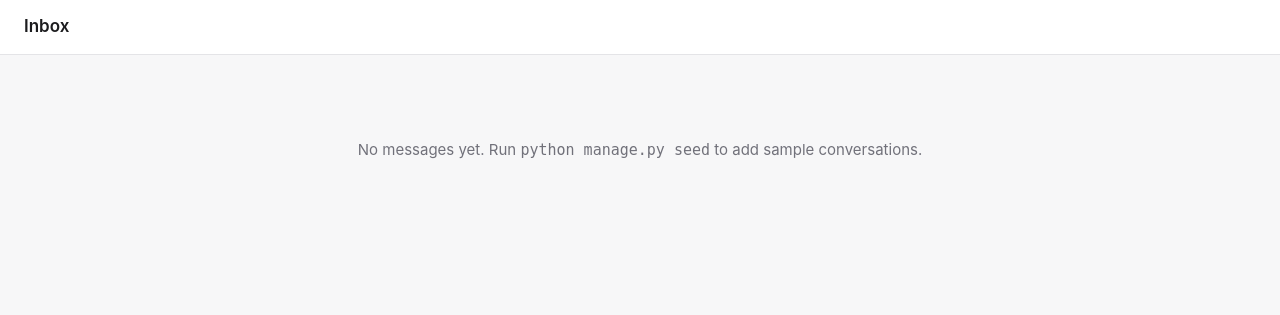
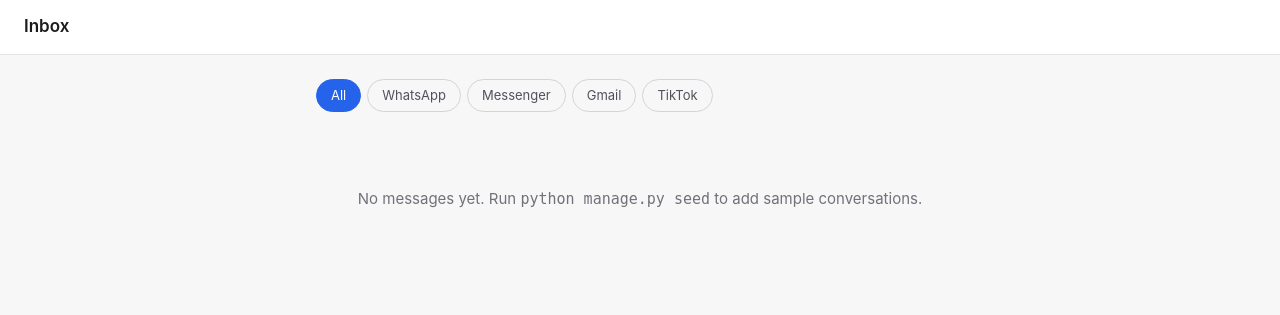
Before and after one commit to Phurba2/all_chat, a Django app: page / in a window 1280 px wide. Shown: the top 315 px of the page. Run offline with Django 5.2, Linux system fonts and the light colour scheme; data that the repository does not hold is empty.

Commit message:
Organize inbox by platform tabs: WhatsApp, Messenger, Gmail, TikTok
Trim channels down to four (drops Instagram/website chat), add a TikTok
channel, and add platform tabs to the dashboard that filter conversations
by channel while keeping the All view. Email threads now show "Gmail" as
their channel label.

🤖 Generated with Codebuff
Co-Authored-By: Codebuff <noreply@codebuff.com>

```diff
--- a/inbox/urls.py
+++ b/inbox/urls.py
@@ -4,5 +4,6 @@ from . import views
 
 urlpatterns = [
     path("", views.inbox, name="inbox"),
+    path("channel/<str:channel>/", views.inbox, name="channel"),
     path("c/<str:channel>/<str:contact>/", views.conversation, name="conversation"),
 ]
--- a/inbox/views.py
+++ b/inbox/views.py
@@ -5,19 +5,22 @@ from .gmail import is_configured, send_reply
 from .models import Message
 
 
-def inbox(request):
-    """Group all messages by (channel, contact) into conversations."""
+def inbox(request, channel=None):
+    """Group all messages by (channel, contact) into conversations, optionally filtered by channel."""
     names = dict(Message.CHANNELS)
+    qs = Message.objects.all()
+    if channel:
+        qs = qs.filter(channel=channel)
     conversations = {}
-    for m in Message.objects.all():
+    for m in qs:
         key = (m.channel, m.contact)
-        conv = conversations.setdefault(key, {"channel": m.channel, "channel_name": names[m.channel], "contact": m.contact, "unread": 0, "last": m})
+        conv = conversations.setdefault(key, {"channel": m.channel, "channel_name": names.get(m.channel, m.channel), "contact": m.contact, "unread": 0, "last": m})
         if not m.is_read and m.direction == "in":
             conv["unread"] += 1
         if m.created_at >= conv["last"].created_at:
             conv["last"] = m
     order = sorted(conversations.values(), key=lambda c: c["last"].created_at, reverse=True)
-    return render(request, "inbox.html", {"conversations": order})
+    return render(request, "inbox.html", {"conversations": order, "current": channel, "channels": Message.CHANNELS})
 
 
 def conversation(request, channel, contact):
@@ -35,4 +38,4 @@ def conversation(request, channel, contact):
             Message.objects.create(channel=channel, contact=contact, direction="out", text=text, is_read=True)
             return redirect("conversation", channel=channel, contact=contact)
     thread.filter(direction="in", is_read=False).update(is_read=True)  # mark read on open
-    return render(request, "conversation.html", {"thread": thread, "channel": channel, "contact": contact})
+    return render(request, "conversation.html", {"thread": thread, "channel": channel, "channel_name": dict(Message.CHANNELS).get(channel, channel), "contact": contact})
--- a/templates/base.html
+++ b/templates/base.html
@@ -28,6 +28,9 @@
   input[type=text]:focus { border-color: #2563eb; }
   button { background: #2563eb; color: #fff; border: 0; border-radius: 99px; padding: 10px 20px; font: inherit; cursor: pointer; }
   button:hover { background: #1d4ed8; }
+  .tab { padding: 6px 14px; border-radius: 99px; border: 1px solid #d4d4d8; color: #52525b; text-decoration: none; font-size: 13px; }
+  .tab:hover { border-color: #2563eb; color: #2563eb; }
+  .tab.active { background: #2563eb; border-color: #2563eb; color: #fff; }
   .empty { text-align: center; color: #71717a; padding: 60px 0; }
   .thread { display: flex; flex-direction: column; }
   .back { display: inline-block; margin-bottom: 14px; color: #2563eb; text-decoration: none; font-size: 14px; }
--- a/templates/conversation.html
+++ b/templates/conversation.html
@@ -2,7 +2,7 @@
 {% block title %}{{ contact }} · Inbox{% endblock %}
 {% block content %}
 <a class="back" href="{% url 'inbox' %}">&larr; Inbox</a>
-<h2 style="font-size:16px; margin-bottom:16px">{{ contact }} <span class="badge">{{ channel|capfirst }}</span></h2>
+<h2 style="font-size:16px; margin-bottom:16px">{{ contact }} <span class="badge">{{ channel_name }}</span></h2>
 <div class="thread">
   {% for m in thread %}
   <div class="msg {{ m.direction }}">
--- a/templates/inbox.html
+++ b/templates/inbox.html
@@ -1,5 +1,11 @@
 {% extends "base.html" %}
 {% block content %}
+<nav style="display:flex; gap:6px; margin-bottom:16px; flex-wrap:wrap">
+  <a href="{% url 'inbox' %}" class="tab {% if not current %}active{% endif %}">All</a>
+  {% for key, label in channels %}
+  <a href="{% url 'channel' key %}" class="tab {% if current == key %}active{% endif %}">{{ label }}</a>
+  {% endfor %}
+</nav>
 {% if conversations %}
   {% for c in conversations %}
   <a class="row" href="{% url 'conversation' c.channel c.contact %}">
```
Also changed, not shown: inbox/management/commands/seed.py (+5 -5 lines), inbox/models.py (+3 -4 lines), README.md.
